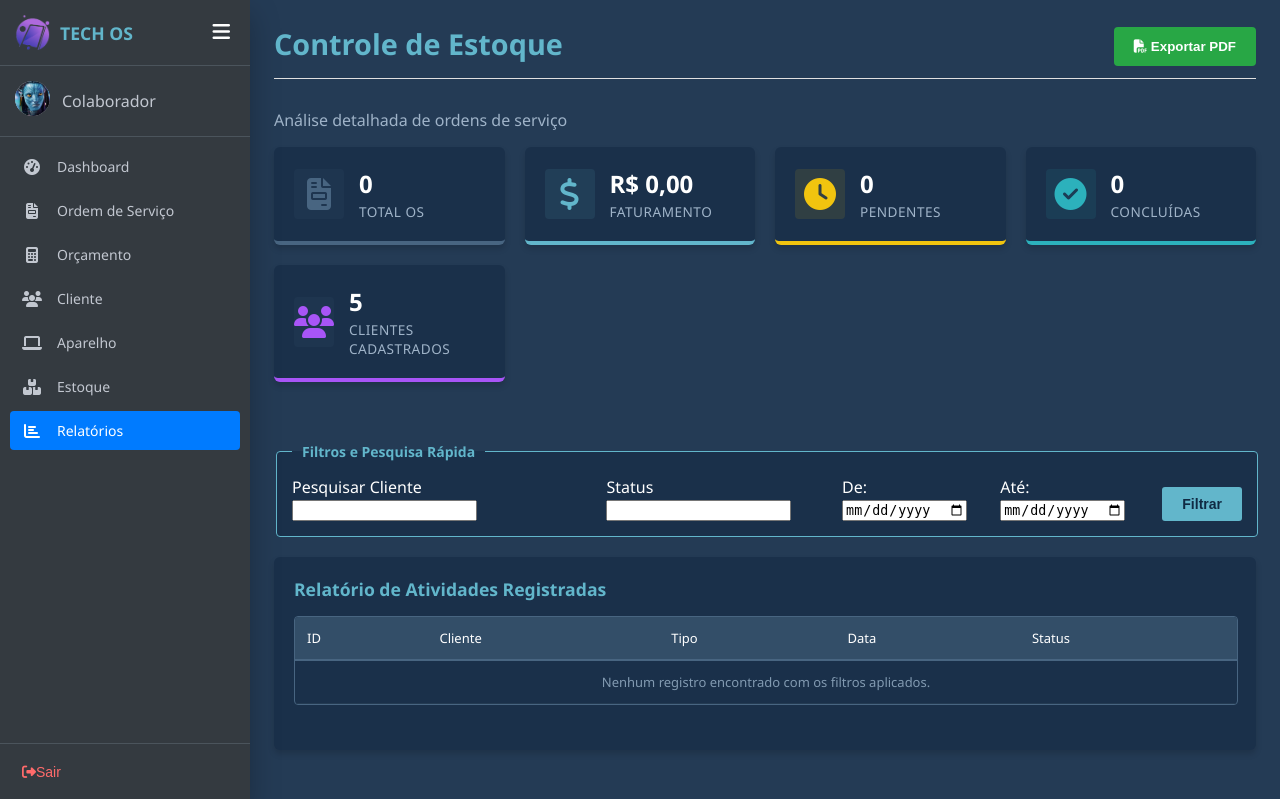
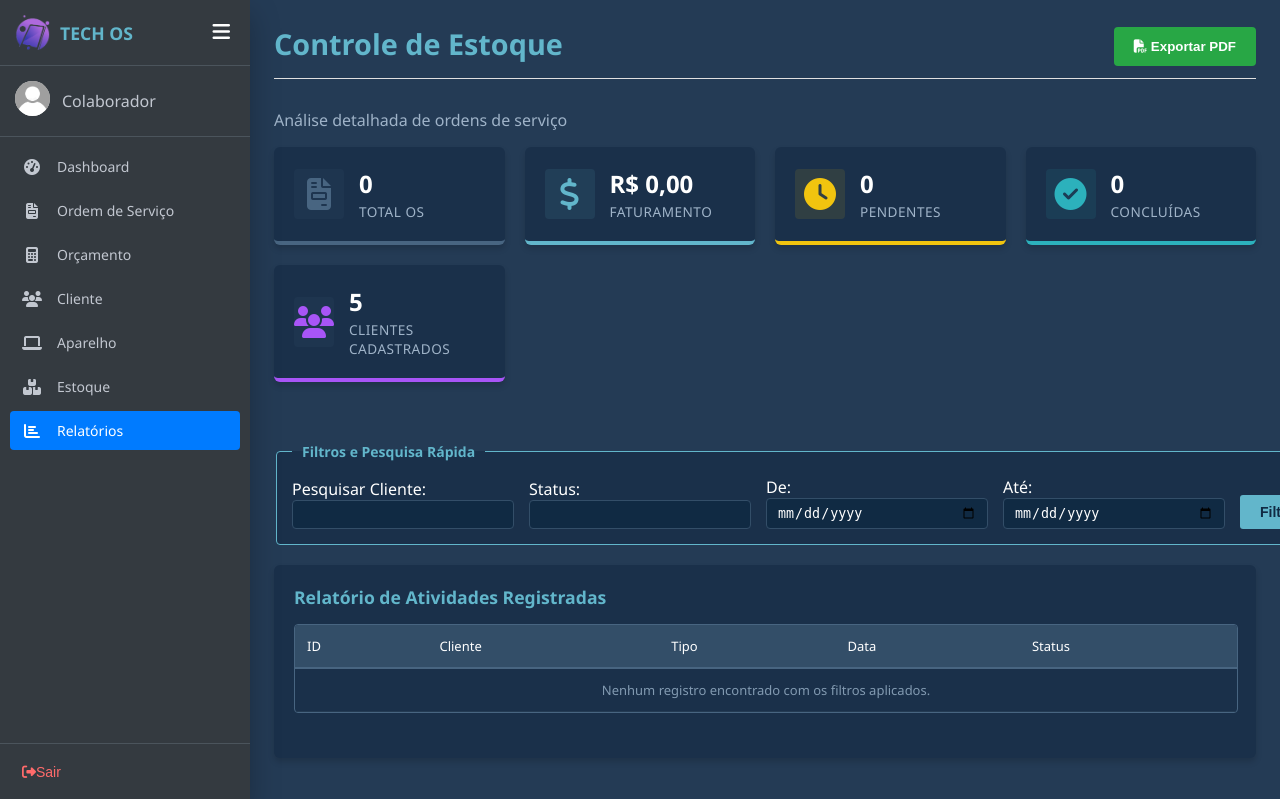
Before and after one commit to thayanecalistro/TechOs, a PHP site: page /relatorio.php in a window 1280 px wide. Shown: the top 799 px of the page. Run offline with PHP 8.4, Linux system fonts and the light colour scheme; data comes from the database, SQL or seed files in the repository; data that the repository does not hold is empty; some libraries are stand-ins or nearby versions.

Commit message:
css na tela de ralatório

```diff
--- a/css/style_geral.css
+++ b/css/style_geral.css
@@ -1,3 +1,16 @@
+#pesquisar,
+#status,
+#data_inicio,
+#data_final{
+    background-color: #102a43;
+    border: 1px solid #334e68;
+    color: white;
+    padding: 6px 10px;
+    border-radius: 4px;
+    width: 200px;
+    outline: none;
+}
+
 .page-content {
     display: flex;
     flex-direction: column;
--- a/relatorio.php
+++ b/relatorio.php
@@ -59,10 +59,10 @@ $atividades_recentes = $dados['atividades'];
         <fieldset class="search-fieldset" style="margin-top: 30px; background-color: #1a304a; border: 1px solid #62b6cb;">
             <legend style="color: #62b6cb; font-weight: bold; padding: 0 10px;">Filtros e Pesquisa Rápida</legend>
             <form method="GET" class="search-box-relatorio" style="display: flex; gap: 15px; align-items: flex-end;">
-                <div class="filter-group"><label class="filter-label">Pesquisar Cliente</label><input type="text" name="busca" class="btn-select" value="<?= htmlspecialchars($_GET['busca']??'', ENT_QUOTES) ?>"></div>
-                <div class="filter-group"><label class="filter-label">Status</label><input type="text" name="status" class="btn-select" value="<?= htmlspecialchars($_GET['status']??'', ENT_QUOTES) ?>"></div>
-                <div class="filter-group"><label class="filter-label">De:</label><input type="date" name="data_inicio" class="input-data" value="<?= $_GET['data_inicio']??'' ?>"></div>
-                <div class="filter-group"><label class="filter-label">Até:</label><input type="date" name="data_fim" class="input-data" value="<?= $_GET['data_fim']??'' ?>"></div>
+                <div class="filter-group"><label class="filter-label">Pesquisar Cliente: </label><input type="text" id="pesquisar" name="busca" class="btn-select" value="<?= htmlspecialchars($_GET['busca']??'', ENT_QUOTES) ?>"></div>
+                <div class="filter-group"><label class="filter-label">Status: </label><input type="text" id="status" name="status" class="btn-select" value="<?= htmlspecialchars($_GET['status']??'', ENT_QUOTES) ?>"></div>
+                <div class="filter-group"><label class="filter-label">De:</label><input type="date" id="data_inicio" name="data_inicio" class="input-data" value="<?= $_GET['data_inicio']??'' ?>"></div>
+                <div class="filter-group"><label class="filter-label">Até:</label><input type="date" id="data_final" name="data_fim" class="input-data" value="<?= $_GET['data_fim']??'' ?>"></div>
                 <button type="submit" class="btn btn-blue" style="background-color: #62b6cb; color: #102a43; font-weight:bold; height:34px; padding:0 20px;">Filtrar</button>
             </form>
         </fieldset>
```
Also changed, not shown: img/usuarios/func_6a7115445f1a5.png (added), img/usuarios/padrao.png.
